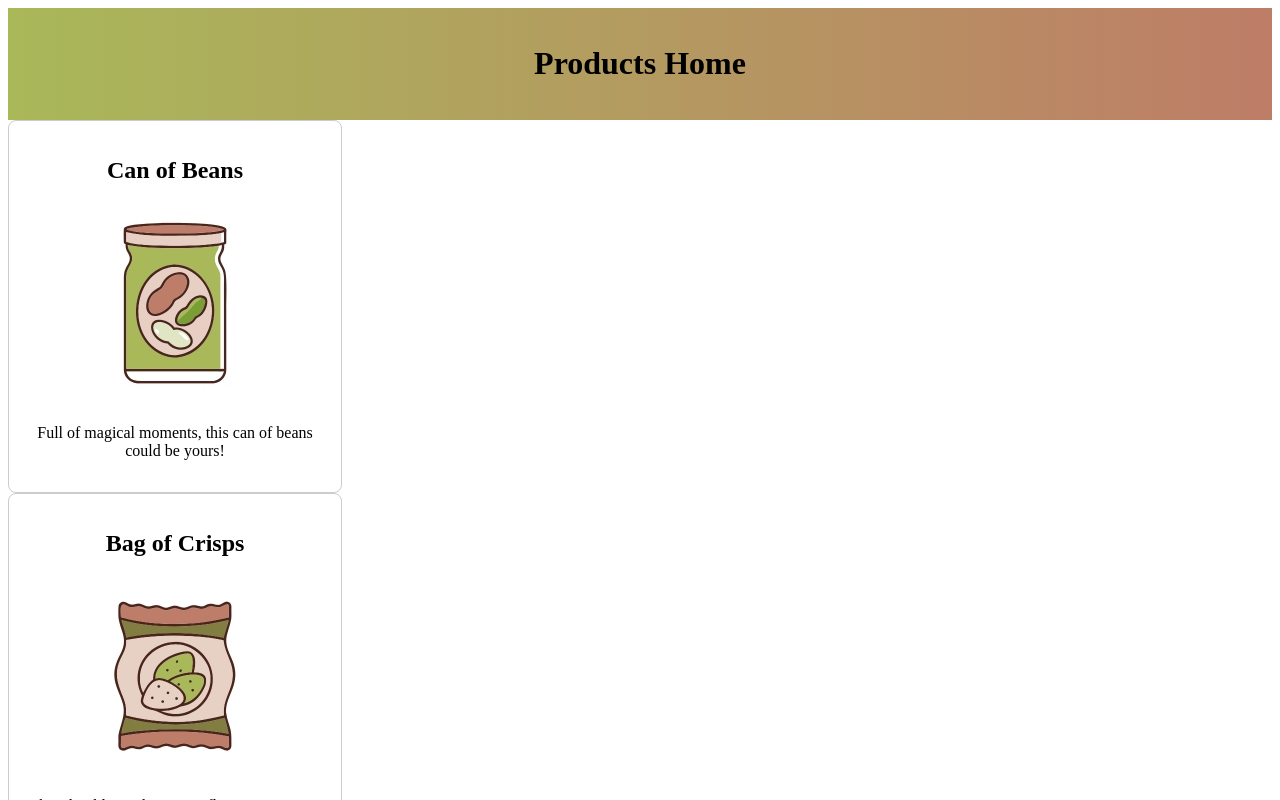
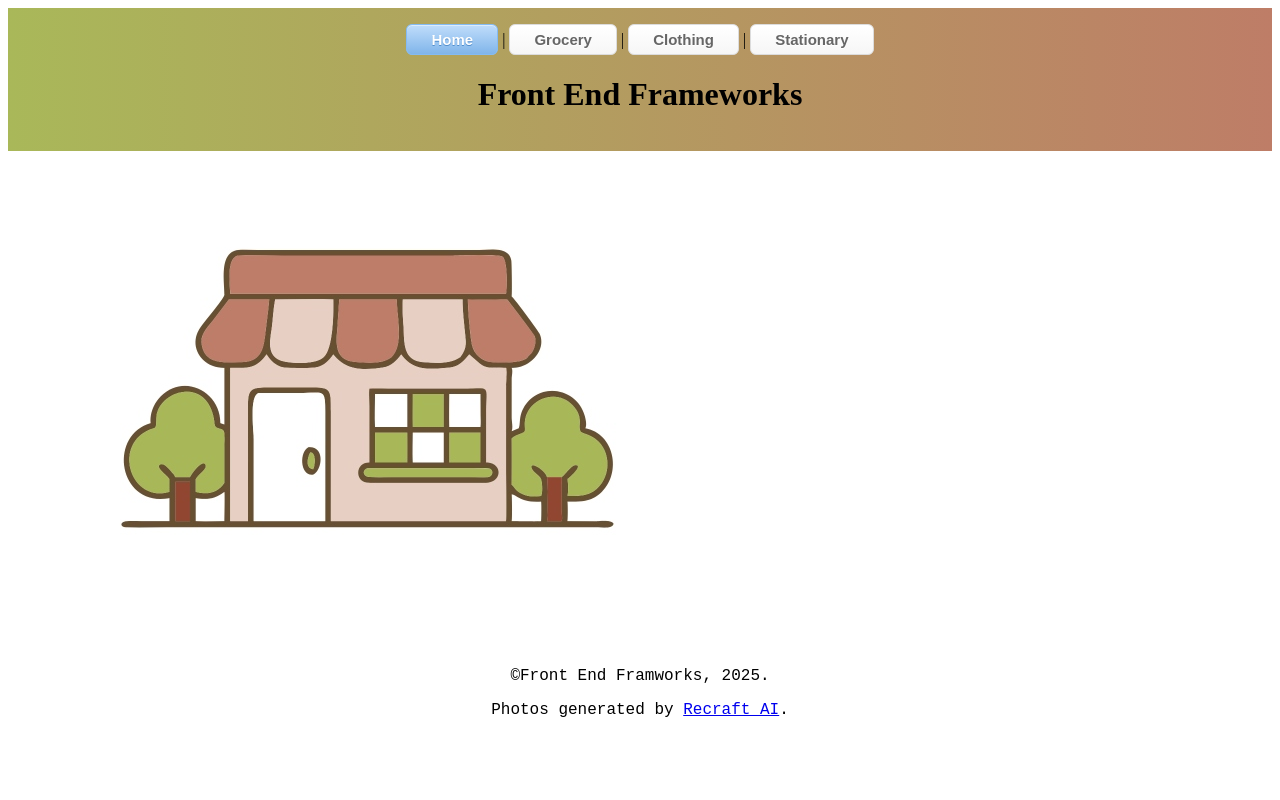
Before and after one commit to joanne-hoar/practice, an Angular app: page /home in a window 1280 px wide. Before the commit this address led to /. Shown: the top 800 px of the page. Built offline with nearby package versions, Linux system fonts and the light colour scheme.

Commit message:
revising products home, adding home, setting endpoints and navigation

```diff
--- a/src/app/app.component.html
+++ b/src/app/app.component.html
@@ -7,7 +7,6 @@
 <!-- * * * * * * * to get started with your project! * * * * * * * -->
 <!-- * * * * * * * * * * * * * * * * * * * * * * * * * * * * * * * -->
 
-      <app-products-home></app-products-home>
 
 <!-- * * * * * * * * * * * * * * * * * * * * * * * * * * * * * * * * -->
 <!-- * * * * * * * * * * * The content above * * * * * * * * * * * * -->
--- a/src/app/app.component.ts
+++ b/src/app/app.component.ts
@@ -1,10 +1,9 @@
 import { Component } from '@angular/core';
 import { RouterOutlet } from '@angular/router';
-import { ProductsHomeComponent } from './products-home/products-home.component';
 
 @Component({
   selector: 'app-root',
-  imports: [RouterOutlet, ProductsHomeComponent],
+  imports: [RouterOutlet],
   templateUrl: './app.component.html',
   styleUrl: './app.component.css'
 })
--- a/src/app/app.routes.ts
+++ b/src/app/app.routes.ts
@@ -1,3 +1,8 @@
 import { Routes } from '@angular/router';
+import { ProductsHomeComponent } from './products-home/products-home.component';
+import { HomeComponent } from './home/home.component';
 
-export const routes: Routes = [];
+export const routes: Routes = [
+{path: 'products/:id', component: ProductsHomeComponent},
+{path: 'home', component: HomeComponent}
+];
--- a/src/app/footer/footer.component.ts
+++ b/src/app/footer/footer.component.ts
@@ -7,7 +7,7 @@ import { Component, Input } from '@angular/core';
   styleUrl: './footer.component.css'
 })
 export class FooterComponent {
-  @Input() publisher: string = "Front End Framworks";
-  @Input() year: string = "2025";
+  @Input() publisher = "Front End Framworks";
+  @Input() year = "2025";
 
 }
--- a/src/app/header/header.component.css
+++ b/src/app/header/header.component.css
@@ -4,3 +4,26 @@
   text-align: center;
   color: blacks; /* Ensure text is readable on gradient background */
 }
+.button {
+    box-shadow: inset 0 1px 0 0 #ffffff;
+    background: #ffffff linear-gradient(to bottom, #ffffff 5%, #f6f6f6 100%);
+    border-radius: 6px;
+    border: 1px solid #dcdcdc;
+    display: inline-block;
+    cursor: pointer;
+    color: #666666;
+    font-family: Arial, sans-serif;
+    font-size: 15px;
+    font-weight: bold;
+    padding: 6px 24px;
+    text-decoration: none;
+    text-shadow: 0 1px 0 #ffffff;
+    outline: 0;
+}
+.activebutton {
+    box-shadow: inset 0 1px 0 0 #dcecfb;
+    background: #bddbfa linear-gradient(to bottom, #bddbfa 5%, #80b5ea 100%);
+    border: 1px solid #84bbf3;
+    color: #ffffff;
+    text-shadow: 0 1px 0 #528ecc;
+}
--- a/src/app/header/header.component.html
+++ b/src/app/header/header.component.html
@@ -1,3 +1,9 @@
 <div id="header">
+    <nav>
+    <a class="button" routerLink="/home" routerLinkActive="activebutton">Home</a> |
+    <a class="button" routerLink="/products/grocery" routerLinkActive="activebutton">Grocery</a> |
+    <a class="button" routerLink="/products/clothing" routerLinkActive="activebutton">Clothing</a> |
+    <a class="button" routerLink="/products/stationary" routerLinkActive="activebutton">Stationary</a>
+    </nav>
     <h1>{{ heading }}</h1>
 </div>
--- a/src/app/header/header.component.ts
+++ b/src/app/header/header.component.ts
@@ -1,8 +1,9 @@
 import { Component, Input } from '@angular/core';
+import { RouterLink, RouterLinkActive } from '@angular/router';
 
 @Component({
   selector: 'app-header',
-  imports: [],
+  imports: [RouterLink, RouterLinkActive],
   templateUrl: './header.component.html',
   styleUrl: './header.component.css'
 })
--- /dev/null
+++ b/src/app/home/home.component.html
@@ -0,0 +1,3 @@
+<app-header heading="Front End Frameworks"></app-header>
+<img src="assets/cute-storefront.jpg" alt="Image" />
+<app-footer></app-footer>
--- a/src/app/products-home/products-home.component.html
+++ b/src/app/products-home/products-home.component.html
@@ -1,4 +1,4 @@
-<app-header heading="Products Home"></app-header>
+<app-header heading="{{category}}"></app-header>
 <div *ngFor="let product of products">
   <app-product
     [name]="product.name"
--- a/src/app/products-home/products-home.component.ts
+++ b/src/app/products-home/products-home.component.ts
@@ -3,24 +3,35 @@ import { Component } from '@angular/core';
 import { ProductComponent } from '../product/product.component';
 import { HeaderComponent } from '../header/header.component';
 import { FooterComponent } from '../footer/footer.component';
-import { HttpClient } from '@angular/common/http';
-import { HttpClientModule } from '@angular/common/http'; // Import HttpClientModule
 import { OnInit } from '@angular/core';
+import { ActivatedRoute } from '@angular/router';
 
 @Component({
   selector: 'app-products-home',
-  imports: [ProductComponent, HeaderComponent, FooterComponent, CommonModule, HttpClientModule],
+  imports: [ProductComponent, HeaderComponent, FooterComponent, CommonModule],
   templateUrl: './products-home.component.html',
   styleUrl: './products-home.component.css'
 })
 export class ProductsHomeComponent implements OnInit {
   products: any[] = [];
+  category?: string | null;
 
-  constructor(private http: HttpClient) {}
+  constructor(private route: ActivatedRoute) {}
 
   ngOnInit(): void {
-    this.http.get<any[]>('assets/grocery.json').subscribe((data) => {
-      this.products = data;
-    });
+      this.route.paramMap.subscribe(params => {
+        this.category = params.get('id');
+        if (this.category) {
+          this.fetchProducts('assets/' + this.category + '.json');
+        }
+      });
+    }
+
+
+  fetchProducts(url: string): void {
+      fetch(url)
+      .then(response => response.json()) // Parse JSON
+      .then(data => this.products = data) // Work with JSON data
+      .catch(error => console.error('Error fetching JSON:', error));
   }
 }
```
Also changed, not shown: src/app/home/home.component.ts (added, +13 -0 lines), src/app/home/home.component.css (added), src/assets/cute-storefront.jpg (added), 1 other file (tests, documents, lock files or other folders).
